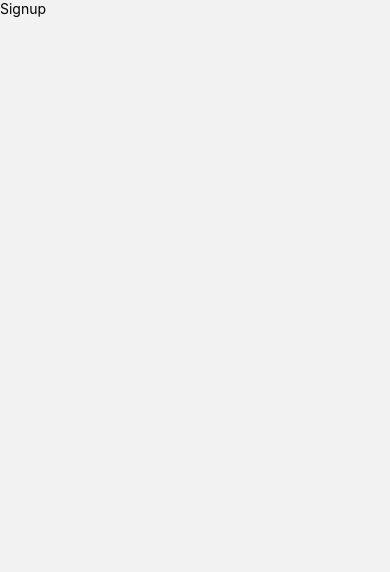
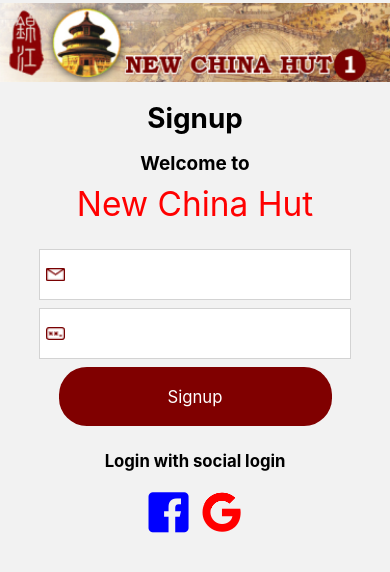
Before and after one commit to Complete-Software-So-utions/NewChinaHut, a React Native app: screen /Signup in a window 390 px wide. Shown: the top 572 px of the page. Built offline with nearby package versions, Linux system fonts and the light colour scheme.

Commit message:
third commit

```diff
--- a/src/screens/Login.js
+++ b/src/screens/Login.js
@@ -8,6 +8,8 @@
 } from 'react-native';
 import React from 'react';
 import {scale} from 'react-native-size-matters';
+import Entypo from 'react-native-vector-icons/Entypo';
+import AntDesign from 'react-native-vector-icons/AntDesign';
 
 const {width, height} = Dimensions.get('window');
 
@@ -39,6 +41,29 @@
           />
           <TextInput style={styles.ti} onChangeText={() => {}} />
         </View>
+      </View>
+      <Text style={styles.for}>Forgot your password?</Text>
+      <View style={styles.login}>
+        <Text style={styles.text}>Login</Text>
+      </View>
+      <Text
+        style={{
+          marginTop: height * 0.03,
+          fontSize: scale(15),
+          fontWeight: 'bold',
+          color: 'black',
+        }}>
+        Login with social login
+      </Text>
+      <View
+        style={{
+          flexDirection: 'row',
+          marginTop: height * 0.02,
+          width: width * 0.25,
+          justifyContent: 'space-between',
+        }}>
+        <Entypo name="facebook" size={scale(40)} color="blue" />
+        <AntDesign name="google" size={scale(40)} color="red" />
       </View>
     </View>
   );
@@ -82,7 +107,7 @@
     borderWidth: scale(1),
     borderColor: 'lightgrey',
     width: width * 0.8,
-    height: height * 0.07,
+    height: height * 0.06,
     marginTop: height * 0.01,
     justifyContent: 'space-evenly',
     alignItems: 'center',
@@ -92,4 +117,23 @@
     width: width * 0.7,
     height: height * 0.05,
   },
+  for: {
+    marginTop: height * 0.02,
+    color: 'black',
+    fontSize: scale(15),
+    fontWeight: 'bold',
+  },
+  login: {
+    width: width * 0.7,
+    height: height * 0.07,
+    backgroundColor: 'maroon',
+    borderRadius: scale(25),
+    alignItems: 'center',
+    justifyContent: 'center',
+    marginTop: height * 0.01,
+  },
+  text: {
+    color: 'white',
+    fontSize: scale(15),
+  },
 });
--- a/src/screens/Signup.js
+++ b/src/screens/Signup.js
@@ -1,14 +1,138 @@
-import {StyleSheet, Text, View} from 'react-native';
+import {
+  StyleSheet,
+  Text,
+  View,
+  Dimensions,
+  Image,
+  TextInput,
+} from 'react-native';
 import React from 'react';
+import {scale} from 'react-native-size-matters';
+import Entypo from 'react-native-vector-icons/Entypo';
+import AntDesign from 'react-native-vector-icons/AntDesign';
+
+const {width, height} = Dimensions.get('window');
 
 const Signup = () => {
   return (
-    <View>
-      <Text>Signup</Text>
+    <View style={styles.bg}>
+      <Image
+        source={require('../assets/image33.jpg')}
+        resizeMode="contain"
+        style={styles.header}
+      />
+      <Text style={styles.log}>Signup</Text>
+      <Text style={styles.welcome}>Welcome to</Text>
+      <Text style={styles.nch}>New China Hut</Text>
+      <View style={{marginTop: height * 0.02}}>
+        <View style={styles.con}>
+          <Image
+            source={require('../assets/email.png')}
+            resizeMode="contain"
+            style={styles.icon}
+          />
+          <TextInput style={styles.ti} onChangeText={() => {}} />
+        </View>
+        <View style={styles.con}>
+          <Image
+            source={require('../assets/pass.png')}
+            resizeMode="contain"
+            style={styles.icon}
+          />
+          <TextInput style={styles.ti} onChangeText={() => {}} />
+        </View>
+      </View>
+      <View style={styles.login}>
+        <Text style={styles.text}>Signup</Text>
+      </View>
+      <Text
+        style={{
+          marginTop: height * 0.03,
+          fontSize: scale(15),
+          fontWeight: 'bold',
+          color: 'black',
+        }}>
+        Login with social login
+      </Text>
+      <View
+        style={{
+          flexDirection: 'row',
+          marginTop: height * 0.02,
+          width: width * 0.25,
+          justifyContent: 'space-between',
+        }}>
+        <Entypo name="facebook" size={scale(40)} color="blue" />
+        <AntDesign name="google" size={scale(40)} color="red" />
+      </View>
     </View>
   );
 };
 
 export default Signup;
 
-const styles = StyleSheet.create({});
+const styles = StyleSheet.create({
+  bg: {
+    width: width,
+    height: height,
+    alignItems: 'center',
+  },
+  header: {
+    width: width,
+    height: height * 0.1,
+  },
+  log: {
+    marginTop: height * 0.02,
+    color: 'black',
+    fontSize: scale(25),
+    fontWeight: 'bold',
+  },
+  welcome: {
+    marginTop: height * 0.02,
+    color: 'black',
+    fontSize: scale(17),
+    fontWeight: 'bold',
+  },
+  nch: {
+    marginTop: height * 0.01,
+    color: 'red',
+    fontSize: scale(30),
+  },
+  icon: {
+    width: width * 0.05,
+    height: height * 0.02,
+  },
+  con: {
+    backgroundColor: 'white',
+    borderWidth: scale(1),
+    borderColor: 'lightgrey',
+    width: width * 0.8,
+    height: height * 0.06,
+    marginTop: height * 0.01,
+    justifyContent: 'space-evenly',
+    alignItems: 'center',
+    flexDirection: 'row',
+  },
+  ti: {
+    width: width * 0.7,
+    height: height * 0.05,
+  },
+  for: {
+    marginTop: height * 0.02,
+    color: 'black',
+    fontSize: scale(15),
+    fontWeight: 'bold',
+  },
+  login: {
+    width: width * 0.7,
+    height: height * 0.07,
+    backgroundColor: 'maroon',
+    borderRadius: scale(25),
+    alignItems: 'center',
+    justifyContent: 'center',
+    marginTop: height * 0.01,
+  },
+  text: {
+    color: 'white',
+    fontSize: scale(15),
+  },
+});
```
